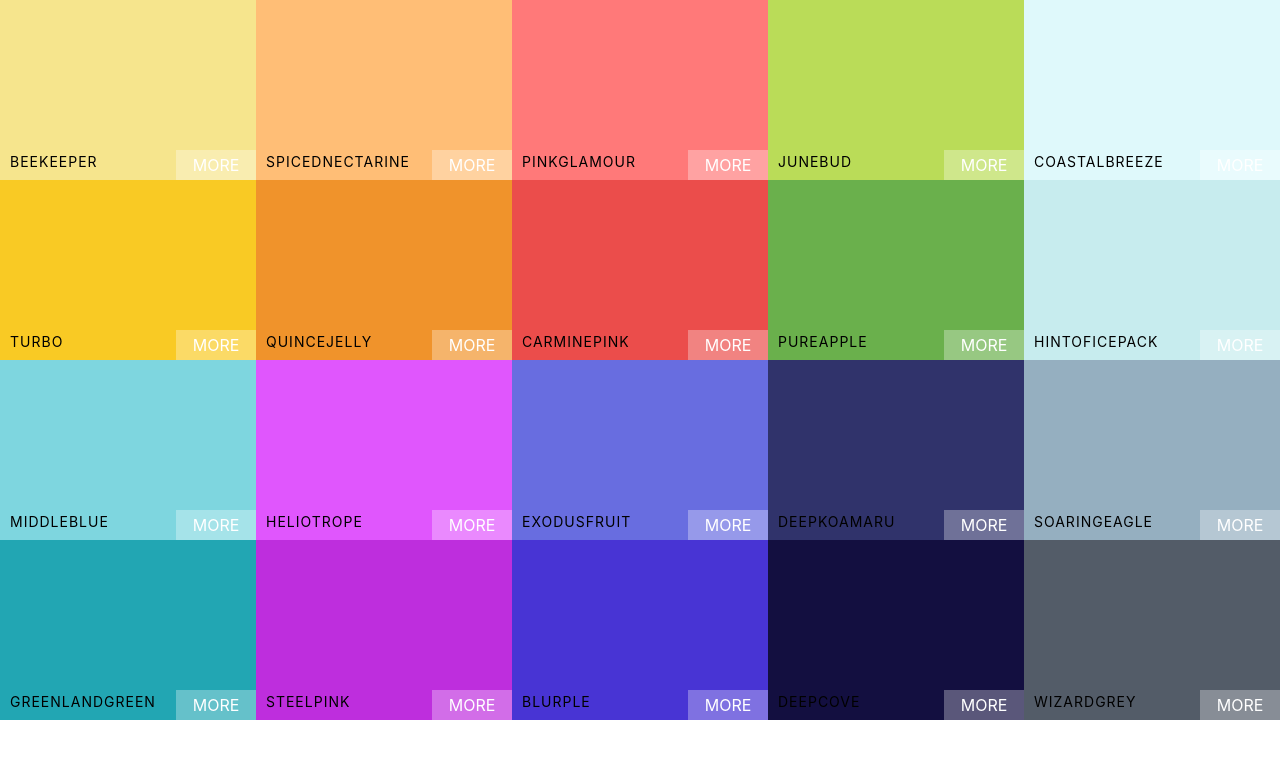
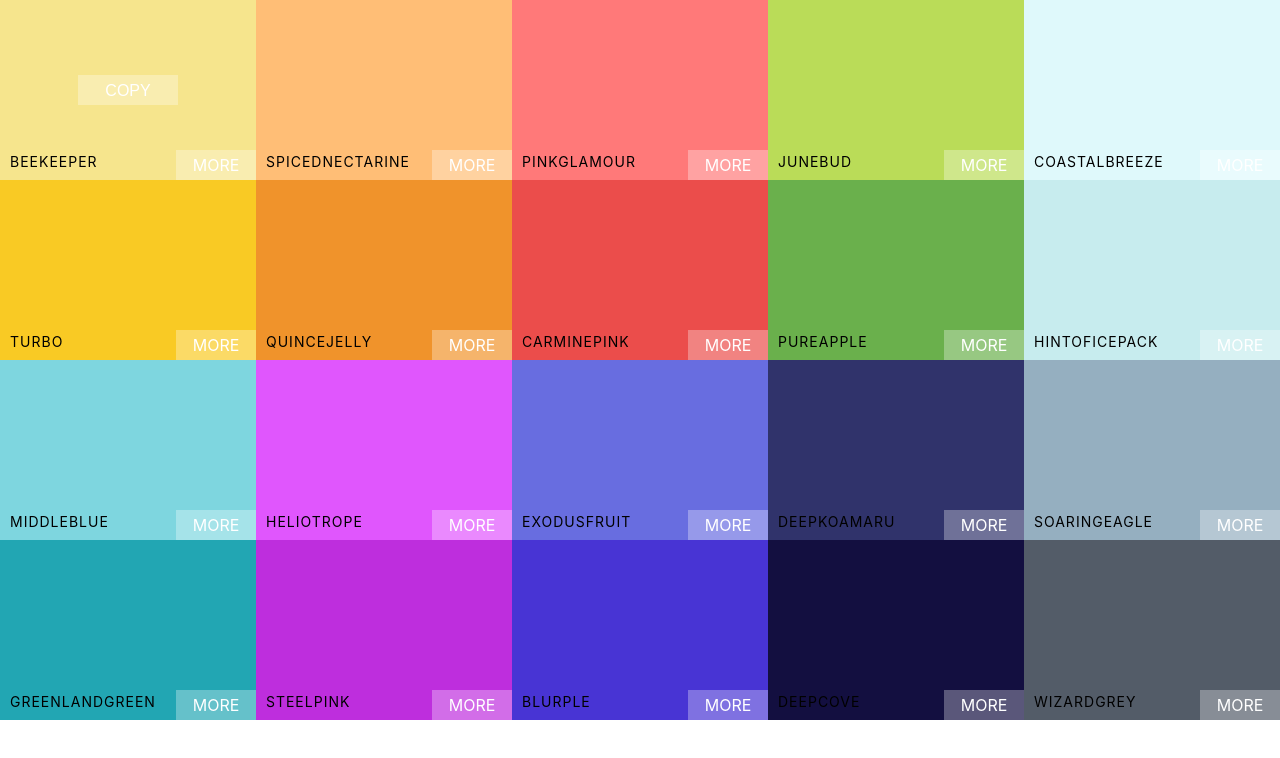
Before and after one commit to heangly/ReactJS, a React (Create React App) app in the folder react-color-project/: page /palette/flat-ui-colors-american in a window 1280 px wide. Shown: the top 758 px of the page. Built offline with nearby package versions, Linux system fonts and the light colour scheme.

Commit message:
Add CopyToClipboard

```diff
--- a/react-color-project/package.json
+++ b/react-color-project/package.json
@@ -7,6 +7,7 @@
     "@testing-library/react": "^9.5.0",
     "@testing-library/user-event": "^7.2.1",
     "react": "^16.13.1",
+    "react-copy-to-clipboard": "^5.0.2",
     "react-dom": "^16.13.1",
     "react-scripts": "3.4.1"
   },
--- a/react-color-project/src/ColorBox.css
+++ b/react-color-project/src/ColorBox.css
@@ -29,6 +29,7 @@
   line-height: 30px;
   color:#fff;
   text-transform: uppercase;
+  cursor: pointer;
   border: none;
   opacity: 0;
 }
--- a/react-color-project/src/ColorBox.js
+++ b/react-color-project/src/ColorBox.js
@@ -1,10 +1,12 @@
 import React, {Component} from 'react';
+import {CopyToClipboard} from 'react-copy-to-clipboard';
 import './ColorBox.css';
 
 class ColorBox extends Component{
   render(){
     const {name, background} = this.props;
     return(
+      <CopyToClipboard text={background}>
         <div style={{background}} className='ColorBox'>
           <div className='copy-container'>
             <div className='box-content'>
@@ -14,6 +16,7 @@ class ColorBox extends Component{
           </div>
           <span className='see-more'>More</span>
         </div>
+      </CopyToClipboard>
     )
   }
 }
```
Also changed, not shown: 1 other file (tests, documents, lock files or other folders). Lines whose indentation alone changed are shown as unchanged.
